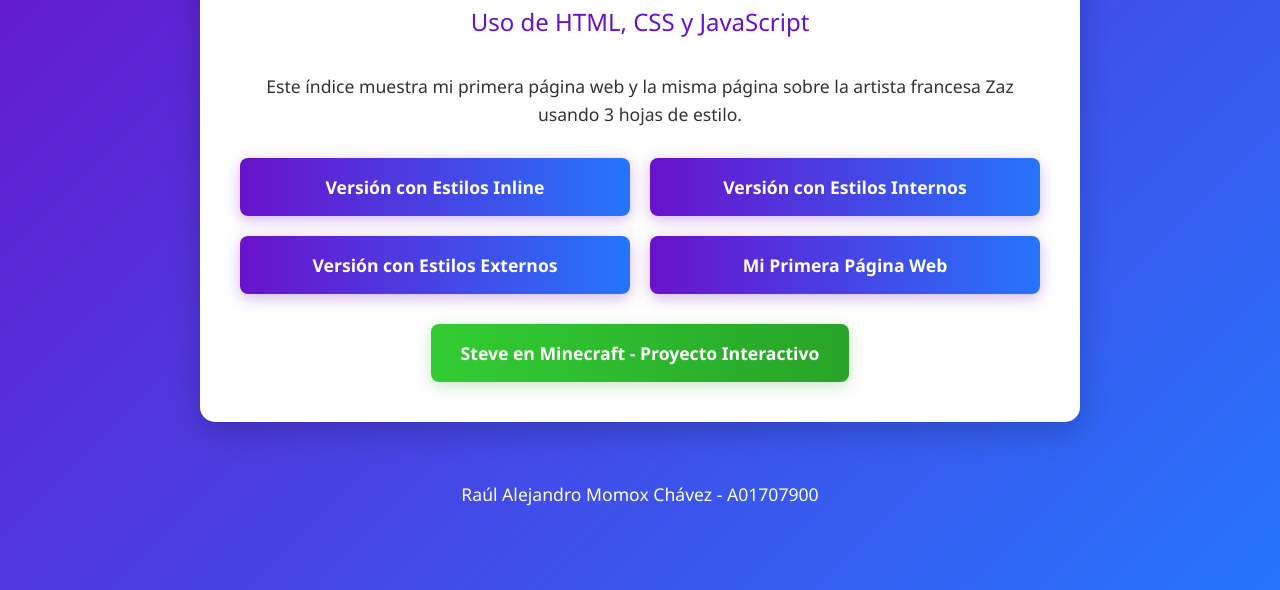
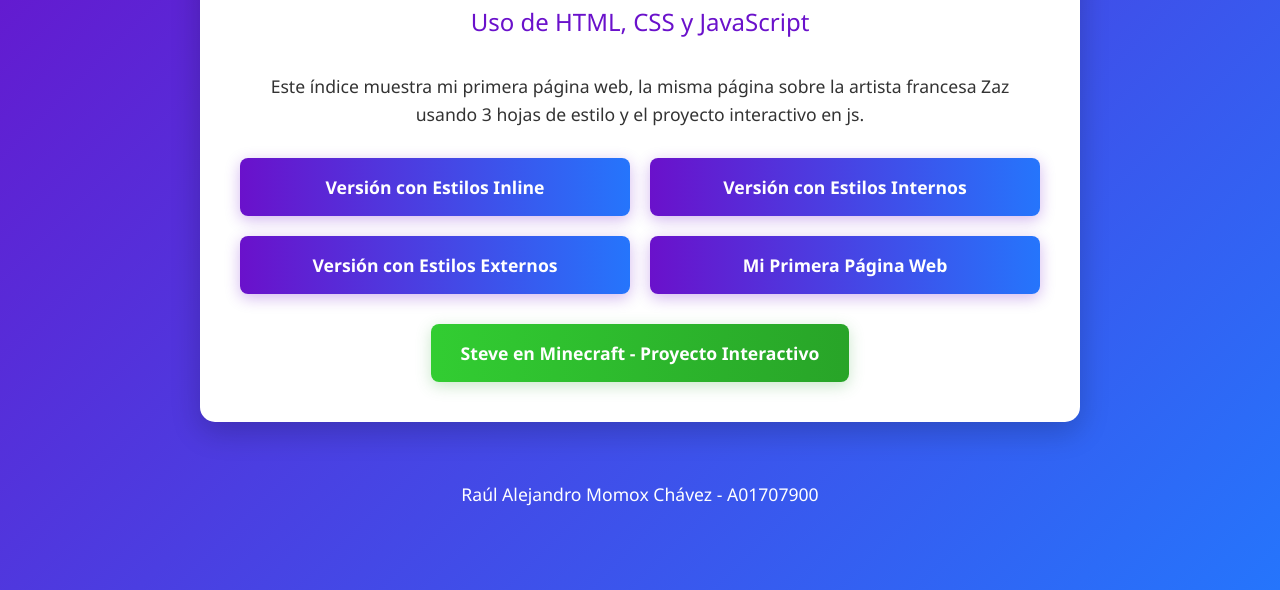
Before and after one commit to Raumx7/IOTwebTest, a plain HTML site: page index.html in a window 1280 px wide. Shown: the part 210-800 px from the top of the page. Drawn offline with Linux system fonts and the light colour scheme.

Commit message:
Descripcion Index

```diff
--- a/index.html
+++ b/index.html
@@ -103,7 +103,7 @@
         <h1>Interfaces Gráficas</h1>
         <h2>Uso de HTML, CSS y JavaScript</h2>
 
-        <p>Este índice muestra mi primera página web y la misma página sobre la artista francesa Zaz usando 3 hojas de estilo.</p>
+        <p>Este índice muestra mi primera página web, la misma página sobre la artista francesa Zaz usando 3 hojas de estilo y el proyecto interactivo en js.</p>
 
         <div class="button-grid">
             <a href="practica2_estilos/inline.html" class="nav-button">Versión con Estilos Inline</a>
```
